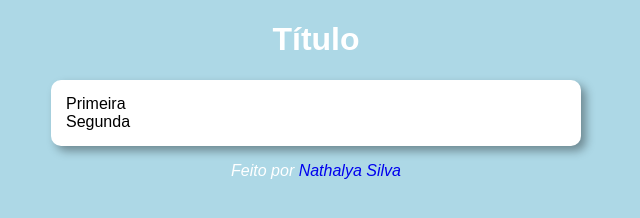
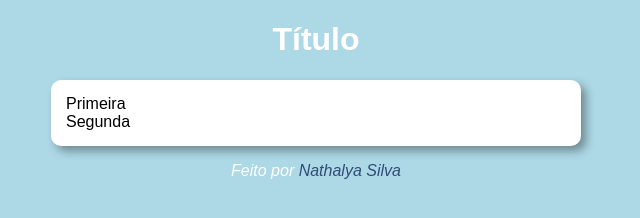
Before and after one commit to Nathalyagsn/cursojs, a plain HTML site: page Exercicios/Ex1/Ex1.html in a window 1280 px wide. Shown: the whole page, without its empty margins (324-964 px from the left). Drawn offline with Linux system fonts and the light colour scheme.

Commit message:
organizando as pastas

```diff
--- a/Exercicios/style.css
+++ b/Exercicios/Ex1/style.css
@@ -28,6 +28,7 @@ footer {
 
 footer a {
     text-decoration: none;
+    color: rgb(48, 77, 121);
 }
 
 footer a:hover {
```
Also changed, not shown: Exercicios/Ex1/Ex1.html (renamed from Exercicios/Ex1.html), Exercicios/Ex1/script.js (added).
